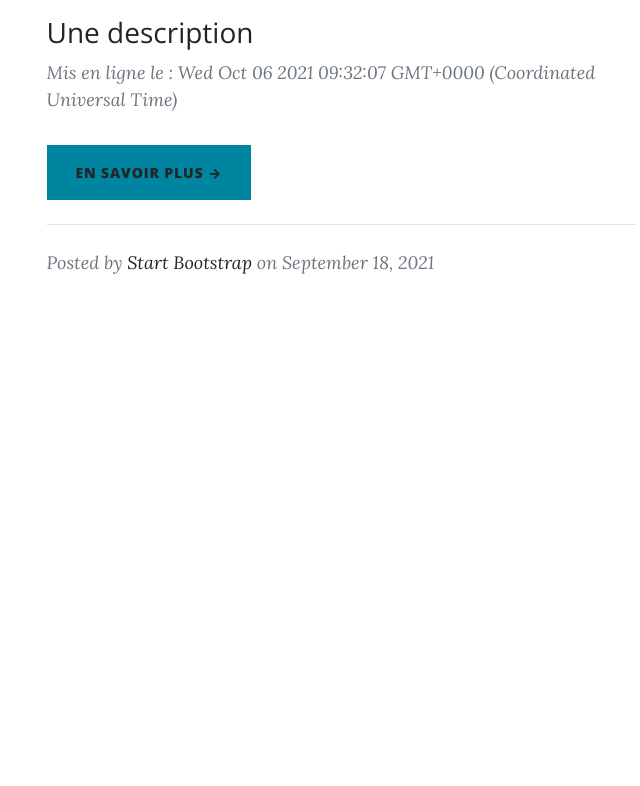
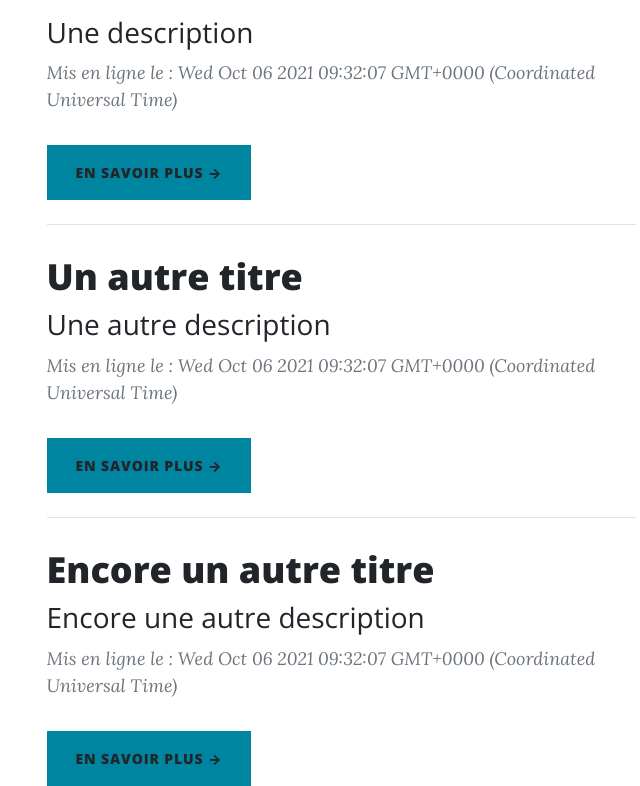
Before and after one commit to AnaisHammouche/Blog_Vue.js, a Vue app in the folder projet_blog/: page / in a window 1280 px wide. Shown: the part 624-1410 px from the top of the page, without its empty margins (299-939 px from the left). Before the commit the page ends 932 px from the top, so only its background shows below. Built offline with nearby package versions, Linux system fonts and the light colour scheme.

Commit message:
3 articles

```diff
--- a/projet_blog/src/store/index.js
+++ b/projet_blog/src/store/index.js
@@ -5,7 +5,7 @@ Vue.use(Vuex)
 
 export default new Vuex.Store({
   state: {
-   todos: [
+   /*todos: [
       {
       id: 1,
       title:'Un titre',
@@ -18,7 +18,7 @@ export default new Vuex.Store({
       desc:'Une autre description',
       time: new Date(),
       }
-    ]
+    ]*/
   },
   mutations: {
   },
--- a/projet_blog/src/views/Home.vue
+++ b/projet_blog/src/views/Home.vue
@@ -24,11 +24,39 @@
           <hr class="my-4" />
           <!-- Post preview-->
           <div class="post-preview">
+            <a href="#">
+              <h2 class="post-title">
+                {{ item2.title }}
+              </h2>
+              <h3 class="post-subtitle">
+                {{ item2.desc }}
+              </h3>
+            </a>
             <p class="post-meta">
-              Posted by
-              <a href="#!">Start Bootstrap</a>
-              on September 18, 2021
+              Mis en ligne le : {{ item2.time }}
             </p>
+            <a class="btn btn-primary text-uppercase" href="#!"
+              >En savoir plus →</a
+            >
+          </div>
+                    <!-- Divider-->
+          <hr class="my-4" />
+          <!-- Post preview-->
+          <div class="post-preview">
+            <a href="#">
+              <h2 class="post-title">
+                {{ item3.title }}
+              </h2>
+              <h3 class="post-subtitle">
+                {{ item3.desc }}
+              </h3>
+            </a>
+            <p class="post-meta">
+              Mis en ligne le : {{ item3.time }}
+            </p>
+            <a class="btn btn-primary text-uppercase" href="#!"
+              >En savoir plus →</a
+            >
           </div>
         </div>
       </div>
@@ -47,6 +75,20 @@ export default {
     title:'Un titre',
     desc:'Une description',
     time: new Date(),
+    }}},
+
+    item2: { type: Object, default: () => { return {
+    id: 2,
+    title:'Un autre titre',
+    desc:'Une autre description',
+    time: new Date(),
+    }}},
+
+    item3: { type: Object, default: () => { return {
+    id: 3,
+    title:'Encore un autre titre',
+    desc:'Encore une autre description',
+    time: new Date(),
     }}}
 
   },
```
